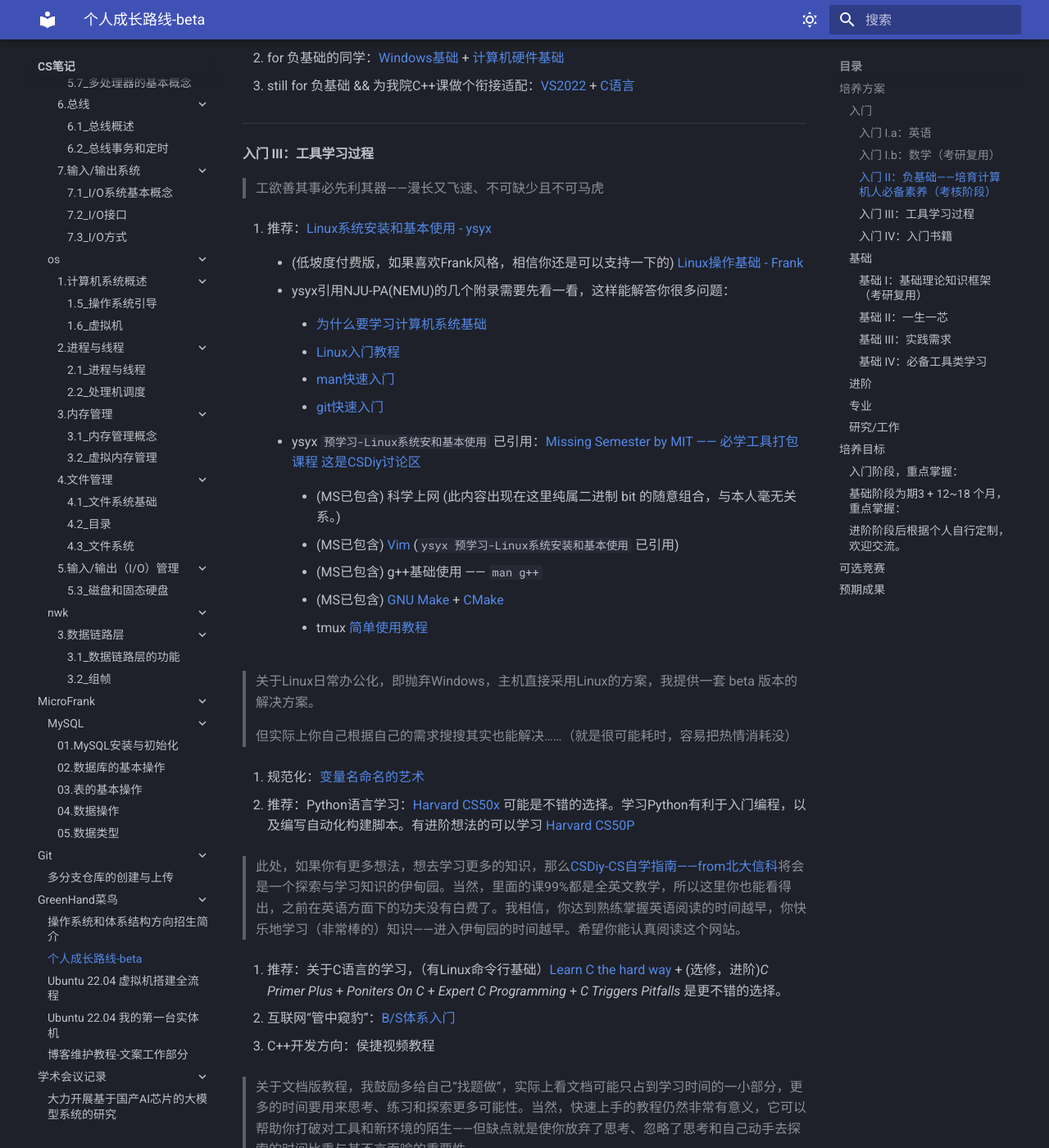
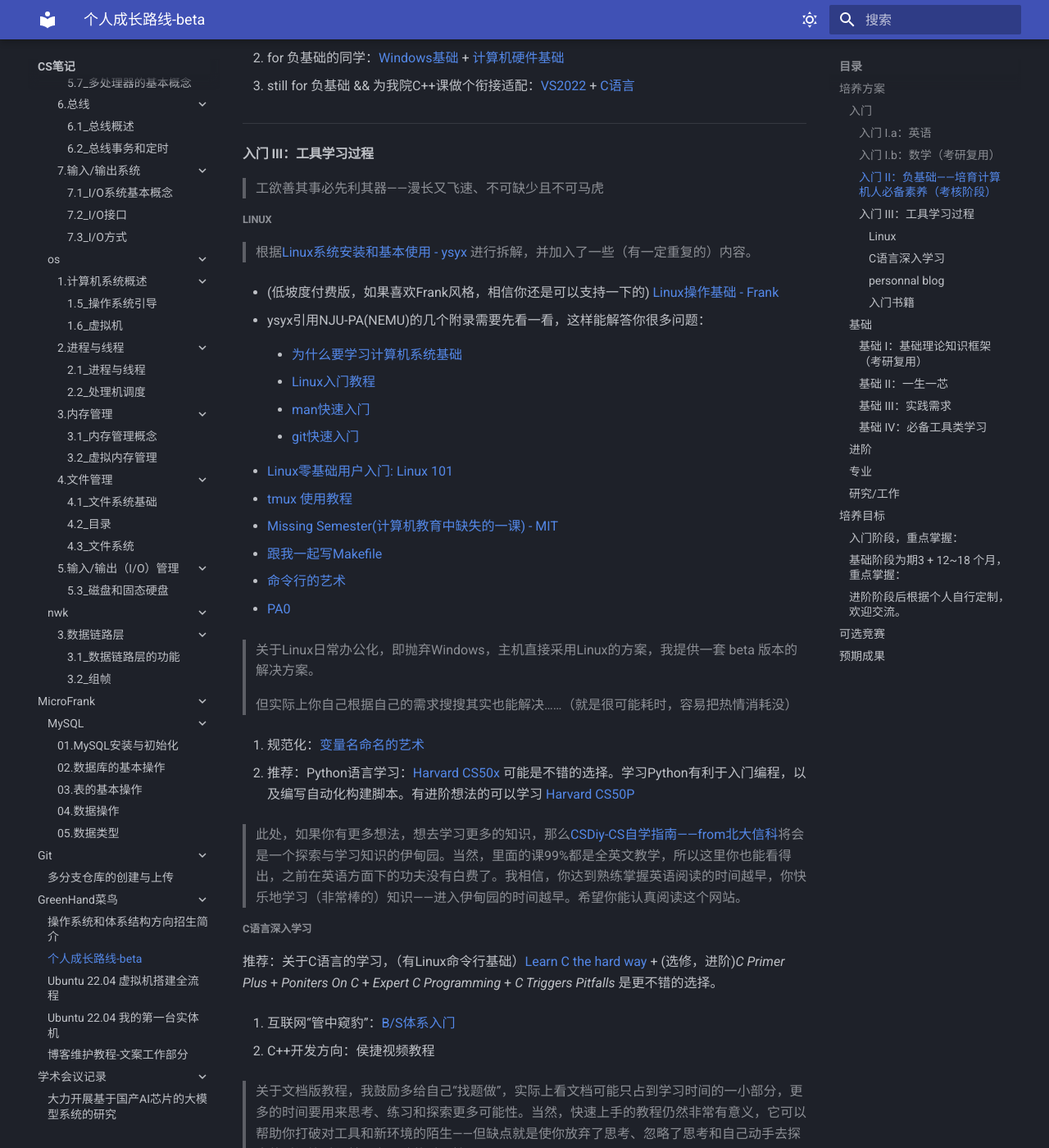
Before and after one commit to Haohahahaha/cs, an MkDocs documentation site: the page built from docs/greenhand/fertile/fertile.md, in a window 1280 px wide and 1400 px high, scrolled down 1814 px. Shown: the whole window at 82% size. Built offline with MkDocs 1.6.1 and Material for MkDocs 9.7.7, drawn with Linux system fonts in a browser that asks for light colours; some of the changed text lies outside the part shown.

Commit message:
2023-11-04_16:33:36 update

```diff
--- a/docs/greenhand/fertile/fertile.md
+++ b/docs/greenhand/fertile/fertile.md
@@ -78,31 +78,33 @@
 
 > 工欲善其事必先利其器——漫长又飞速、不可缺少且不可马虎
 
-1. 推荐：[Linux系统安装和基本使用 - ysyx](https://ysyx.oscc.cc/docs/2306/prestudy/0.2.html)
+##### Linux
 
-    - (低坡度付费版，如果喜欢Frank风格，相信你还是可以支持一下的) [Linux操作基础 - Frank](https://www.bilibili.com/video/BV18U4y1W7av)
+> 根据[Linux系统安装和基本使用 - ysyx](https://ysyx.oscc.cc/docs/2306/prestudy/0.2.html) 进行拆解，并加入了一些（有一定重复的）内容。
 
-	- ysyx引用NJU-PA(NEMU)的几个附录需要先看一看，这样能解答你很多问题：
+  - (低坡度付费版，如果喜欢Frank风格，相信你还是可以支持一下的) [Linux操作基础 - Frank](https://www.bilibili.com/video/BV18U4y1W7av)
 
-	    - [为什么要学习计算机系统基础](https://ysyx.oscc.cc/docs/ics-pa/why.html)
+  - ysyx引用NJU-PA(NEMU)的几个附录需要先看一看，这样能解答你很多问题：
 
-		- [Linux入门教程](https://ysyx.oscc.cc/docs/ics-pa/linux.html)
+	- [为什么要学习计算机系统基础](https://ysyx.oscc.cc/docs/ics-pa/why.html)
 
-		- [man快速入门](https://ysyx.oscc.cc/docs/ics-pa/man.html)
+	- [Linux入门教程](https://ysyx.oscc.cc/docs/ics-pa/linux.html)
 
-		- [git快速入门](https://ysyx.oscc.cc/docs/ics-pa/git.html)
+	- [man快速入门](https://ysyx.oscc.cc/docs/ics-pa/man.html)
 
-    - ysyx `预学习-Linux系统安和基本使用` 已引用：[Missing Semester by MIT —— 必学工具打包课程](https://missing-semester-cn.github.io/) [这是CSDiy讨论区](https://csdiy.wiki/%E7%BC%96%E7%A8%8B%E5%85%A5%E9%97%A8/MIT-Missing-Semester/)
+	- [git快速入门](https://ysyx.oscc.cc/docs/ics-pa/git.html)
 
-        - (MS已包含) 科学上网 (此内容出现在这里纯属二进制 bit 的随意组合，与本人毫无关系。)
+- [Linux零基础用户入门: Linux 101](https://101.ustclug.org/)
 
-        - (MS已包含) [Vim](https://csdiy.wiki/%E5%BF%85%E5%AD%A6%E5%B7%A5%E5%85%B7/Vim/) (`ysyx 预学习-Linux系统安装和基本使用` 已引用)
+- [tmux 使用教程](https://www.ruanyifeng.com/blog/2019/10/tmux.html)
 
-        - (MS已包含) g++基础使用 —— `man g++`
+- [Missing Semester(计算机教育中缺失的一课) - MIT](https://missing-semester-cn.github.io/)
 
-        - (MS已包含) [GNU Make](https://csdiy.wiki/%E5%BF%85%E5%AD%A6%E5%B7%A5%E5%85%B7/GNU_Make/) + [CMake](https://csdiy.wiki/%E5%BF%85%E5%AD%A6%E5%B7%A5%E5%85%B7/CMake/)
+- [跟我一起写Makefile](https://seisman.github.io/how-to-write-makefile/overview.html)
 
-		- tmux [简单使用教程](https://www.ruanyifeng.com/blog/2019/10/tmux.html)
+- [命令行的艺术](https://github.com/jlevy/the-art-of-command-line/blob/master/README-zh.md)
+
+- [PA0](https://ysyx.oscc.cc/docs/ics-pa/PA0.html)
 
 > 关于Linux日常办公化，即抛弃Windows，主机直接采用Linux的方案，我提供一套 beta 版本的解决方案。
 >
@@ -114,7 +116,9 @@
 
 > 此处，如果你有更多想法，想去学习更多的知识，那么[CSDiy-CS自学指南——from北大信科](https://csdiy.wiki)将会是一个探索与学习知识的伊甸园。当然，里面的课99%都是全英文教学，所以这里你也能看得出，之前在英语方面下的功夫没有白费了。我相信，你达到熟练掌握英语阅读的时间越早，你快乐地学习（非常棒的）知识——进入伊甸园的时间越早。希望你能认真阅读这个网站。
 
-4. 推荐：关于C语言的学习，（有Linux命令行基础）[Learn C the hard way](https://www.cntofu.com/book/25/index.html) + (选修，进阶)*C Primer Plus* + *Poniters On C* + *Expert C Programming* + *C Triggers Pitfalls* 是更不错的选择。
+##### C语言深入学习
+
+推荐：关于C语言的学习，（有Linux命令行基础）[Learn C the hard way](https://www.cntofu.com/book/25/index.html) + (选修，进阶)*C Primer Plus* + *Poniters On C* + *Expert C Programming* + *C Triggers Pitfalls* 是更不错的选择。
 
 5. 互联网“管中窥豹”：[B/S体系入门](https://www.bilibili.com/video/BV1d7411p7RF)
 
@@ -128,7 +132,7 @@
 >
 > 前期会每周考察执行力，以此作为根据，来决定是否需要来实验室攒够所需的学习时间。
 
-
+##### personnal blog
 
 > 从下面开始，英语就变得异常重要了，毕竟当你有了一定英文水平之后，“睁眼看世界”，你会发现太多太多的精品课程等待你去学习和探索。所以我建议在这之前，把考研单词用墨墨至少全部过完一遍。
 
@@ -150,7 +154,7 @@
 
 ---
 
-#### 入门 IV：入门书籍
+##### 入门书籍
 
 - 编码——隐匿在计算机软硬件背后的语言（计组初探）
 
```
